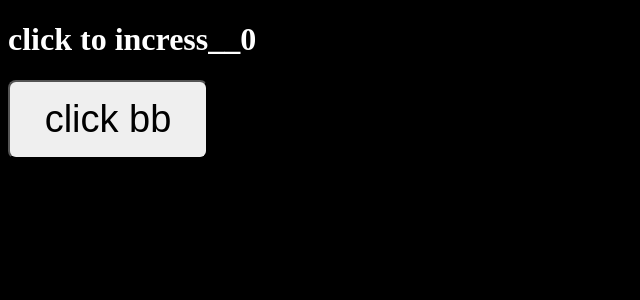
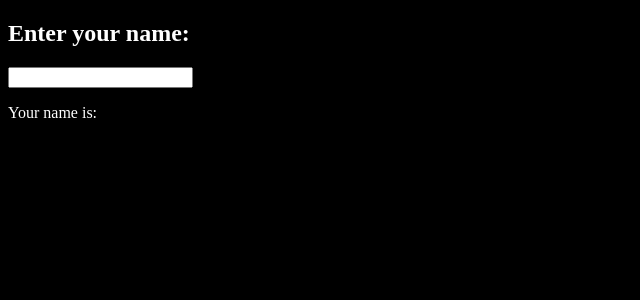
Before and after one commit to NitinRana08/prooo-react, a React (Vite) app: page / in a window 1280 px wide. Shown: the top 300 px of the page, without its empty margins (0-640 px from the left). Built offline with nearby package versions, Linux system fonts and the light colour scheme.

Commit message:
.
eseEffect

```diff
--- a/src/learning/testing/Exercise.jsx
+++ b/src/learning/testing/Exercise.jsx
@@ -50,23 +50,62 @@ function Exercise(props) {
 
 
 
-const [count,clickCount]=useState(0)
+    // const [count, clickCount] = useState(0)
+    // const [data, setData] = useState(0)
 
-const faltu =()=>{
-    console.log("call events")
-}
 
-useEffect(()=>{
- faltu()
-},[])
+    // useEffect(() => {
+    //     // faltu()
+    //     faltuu()
+    // }, [])
+
+    // const faltu = () => {
+    //     console.log("call events")
+    // }
+    // faltu()
+
+    // const faltuu = () => {
+    //     console.log("call eventssssssssssssssss")
+    // }
+
+
+    // function NameForm() {
+    //     const [name, setName] = useState(''); // to store the input value
+
+    //     const handleChange = (event) => {
+    //         setName(event.target.value); // update state as user types
+    //     };
+
+    const [name, setName] = useState(''); // to store the input value
+
+    const handleChange = (event) => {
+        setName(event.target.value);
+    }             // update state as user types
+
 
     return (
         <>
-        <div>
-            <h1>click to incress__{count}</h1>
-            <button onClick={()=>clickCount(count-1)}>click bb</button>
-        </div>
+            <div>
+                <h2>Enter your name:</h2>
+                <input type="text" value={name} onChange={handleChange} />
+                <p>Your name is: {name}</p>
+            </div>
 
+
+
+            {/* <div>
+                    <h2>Enter your name:</h2>
+                    <input type="text" value={name} onChange={handleChange} />
+                    <p>Your name is: {name}</p>
+                </div>
+                <div>
+                    <h1>click to incress__{count}</h1>
+                    <button onClick={() => clickCount(count - 1)}>click bb</button>
+
+                </div>
+                <h1>click to incress__ by 10______{data}</h1>
+                <button onClick={() => setData(data + 1)}>Scond btn of useState</button>
+ */}
 
 
 
@@ -91,4 +130,5 @@ useEffect(()=>{
         </>
     )
 }
+
 export default Exercise
```
